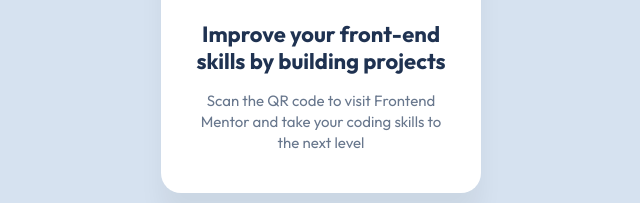
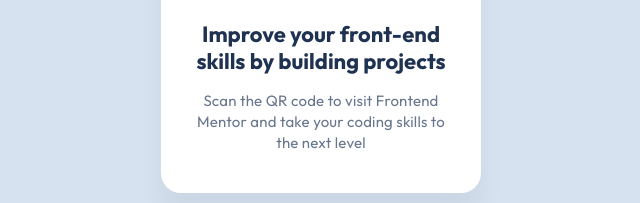
Before and after one commit to dave-cross/Frontend-Mentor-QR-code-component-solution, a plain HTML site: page index.html in a window 1280 px wide. Shown: the part 457-660 px from the top of the page, 319-959 px from the left. Drawn offline with Linux system fonts and the light colour scheme.

Commit message:
feat: refine markup and styles

```diff
--- a/index.html
+++ b/index.html
@@ -23,6 +23,7 @@
     <link rel="stylesheet" href="styles.css" />
   </head>
   <body>
+    <main>
       <article class="card">
         <picture class="card__image">
           <img
@@ -30,13 +31,14 @@
             alt="QR Code leading to Frontend Mentor dot com"
           />
         </picture>
-      <hgroup class="card__content">
+        <div class="card__content">
           <h2>Improve your front-end skills by building projects</h2>
           <p>
-          Scan the QR code to visit Frontend Mentor and take your coding skills
-          to the next level
+            Scan the QR code to visit Frontend Mentor and take your coding
+            skills to the next level
           </p>
-      </hgroup>
+        </div>
       </article>
+    </main>
   </body>
 </html>
--- a/styles.css
+++ b/styles.css
@@ -26,6 +26,7 @@ body {
   font-style: normal; */
   font-size: 0.9375rem;
   line-height: 140%;
+  letter-spacing: 0.2px;
   text-align: center;
 
   background-color: var(--white);
@@ -49,6 +50,7 @@ body {
     h2 {
       color: var(--slate-900);
       font-size: 1.375rem;
+      letter-spacing: 0;
       line-height: 120%;
 
       margin: 24px 0 0;
```
Lines whose indentation alone changed are shown as unchanged.
